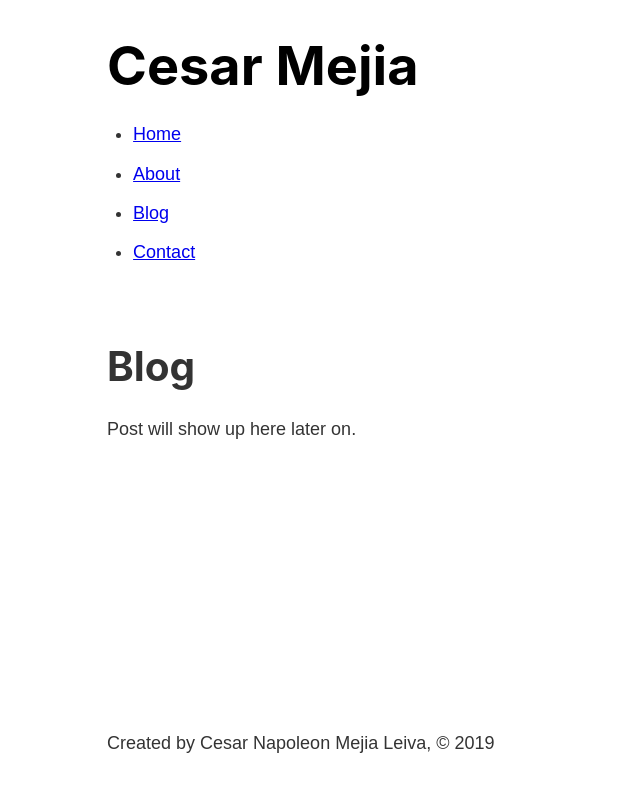
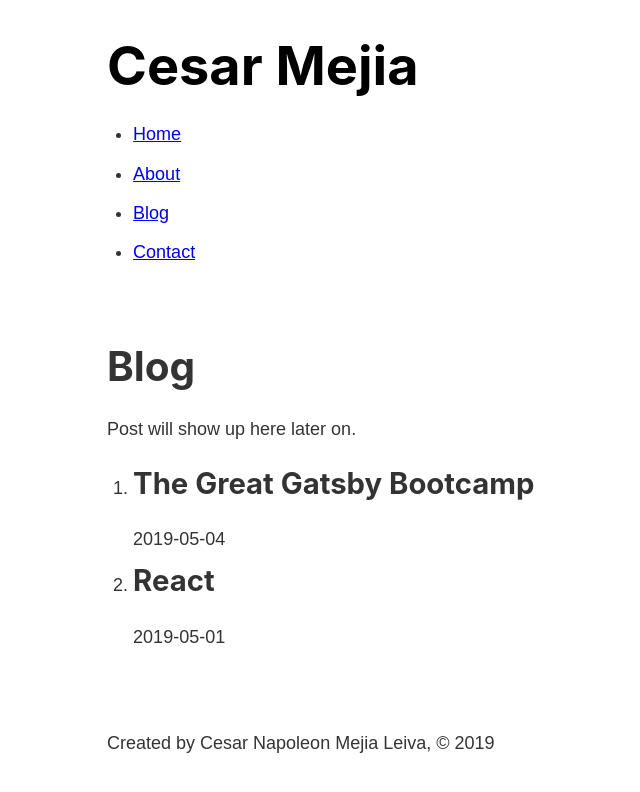
Before and after one commit to cesarnml/portfolio, a Gatsby site: page /blog in a window 1280 px wide. Shown: the whole page, without its empty margins (176-816 px from the left). Built offline with nearby package versions, Linux system fonts and the light colour scheme; Gatsby itself is replaced by a stand-in of ours.

Commit message:
completes lesson 11; implements remark plugin

```diff
--- a/gatsby-config.js
+++ b/gatsby-config.js
@@ -5,6 +5,7 @@
   },
   plugins: [
     'gatsby-plugin-sass',
+    'gatsby-transformer-remark',
     {
       resolve: 'gatsby-source-filesystem',
       options: {
--- a/package.json
+++ b/package.json
@@ -16,6 +16,7 @@
     "gatsby": "^2.4.2",
     "gatsby-plugin-sass": "^2.0.11",
     "gatsby-source-filesystem": "^2.0.33",
+    "gatsby-transformer-remark": "^2.3.12",
     "react": "^16.8.6",
     "react-dom": "^16.8.6"
   },
--- a/src/pages/blog.js
+++ b/src/pages/blog.js
@@ -1,12 +1,35 @@
 import React from 'react'
+import { graphql, useStaticQuery } from 'gatsby'
 import Layout from '../components/layout'
 
 const BlogPage = () => {
+  const data = useStaticQuery(graphql`
+    query {
+      allMarkdownRemark {
+        edges {
+          node {
+            frontmatter {
+              title
+              date
+            }
+          }
+        }
+      }
+    }
+  `)
   return (
     <Layout>
       <div>
         <h1>Blog</h1>
         <p>Post will show up here later on.</p>
+        <ol>
+          {data.allMarkdownRemark.edges.map((edge, index) => (
+            <li key={index}>
+              <h2>{edge.node.frontmatter.title}</h2>
+              <p>{edge.node.frontmatter.date}</p>
+            </li>
+          ))}
+        </ol>
       </div>
     </Layout>
   )
--- a/src/posts/gatsby.md
+++ b/src/posts/gatsby.md
@@ -1,6 +1,6 @@
 ---
 title: 'The Great Gatsby Bootcamp'
-data: '2019-05-04'
+date: '2019-05-04'
 ---
 
 I just launched a new bootcamp!
--- a/src/posts/react.md
+++ b/src/posts/react.md
@@ -1,6 +1,6 @@
 ---
 title: 'React'
-data: '2019-05-01'
+date: '2019-05-01'
 ---
 
 In this post you'll learn React.
```
Also changed, not shown: 1 other file.
